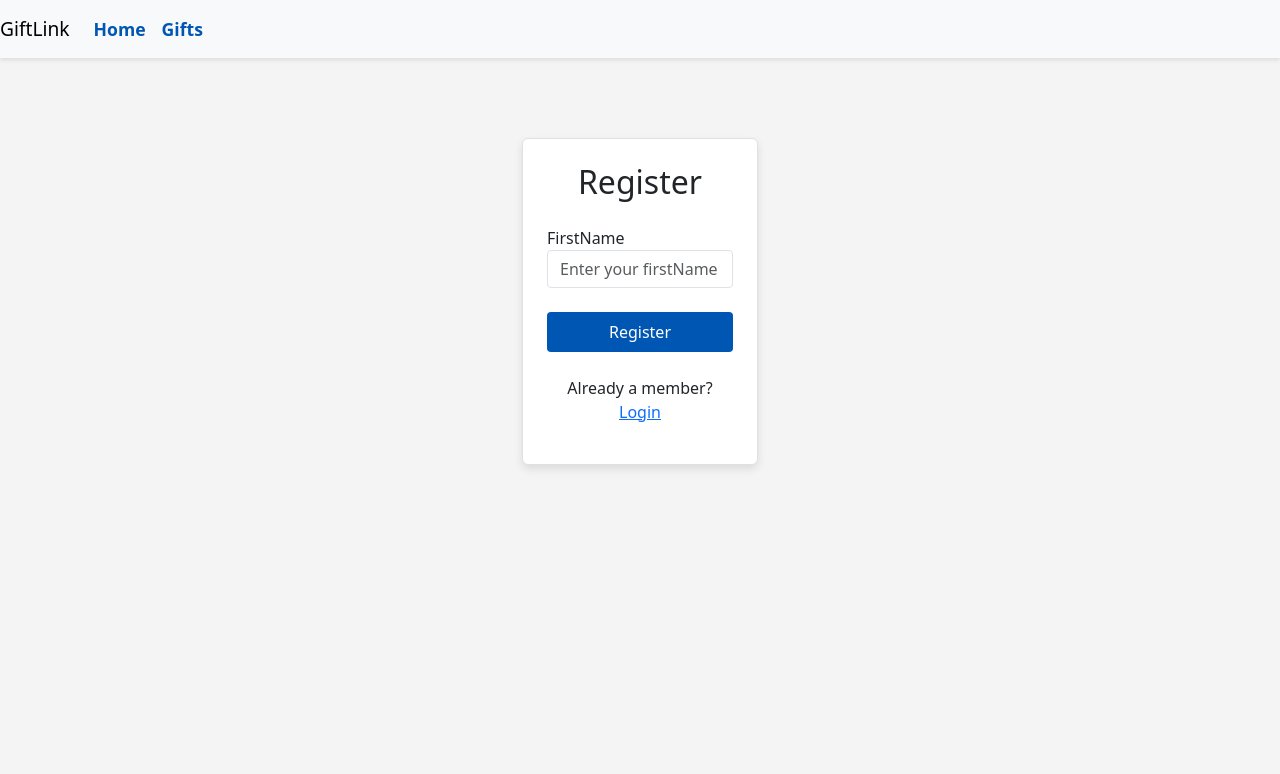
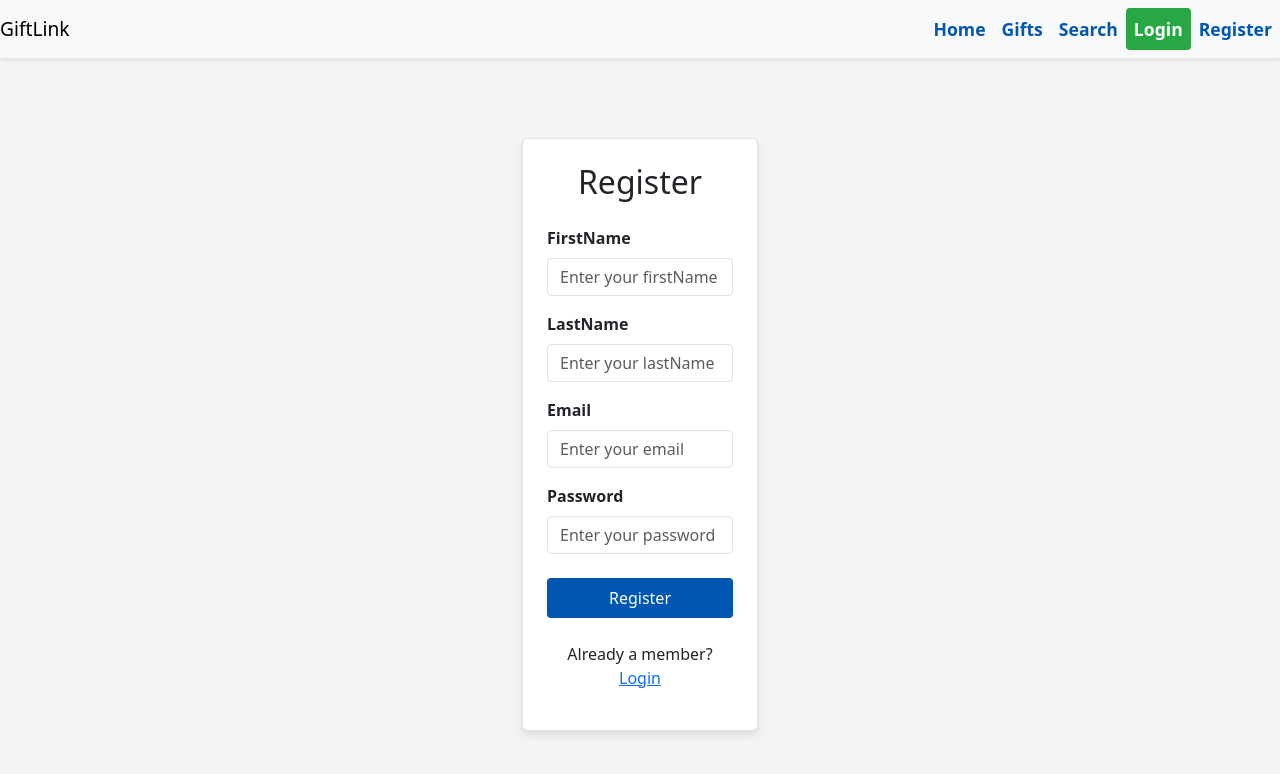
Before and after one commit to RRP-Codes/fullstack-capstone-project, a React (Create React App) app in the folder giftlink-frontend/: page /app/register in a window 1280 px wide. Shown: the top 774 px of the page. Built offline with nearby package versions, Linux system fonts and the light colour scheme; no server answers.

Commit message:
Implement Back-end in Register Component

```diff
--- a/giftlink-frontend/src/components/Navbar/Navbar.js
+++ b/giftlink-frontend/src/components/Navbar/Navbar.js
@@ -1,20 +1,80 @@
-import React from 'react';
+import React, { useEffect } from 'react'
+import { Link, useNavigate } from 'react-router-dom'
+import { urlConfig } from '../../config';
+import { useAppContext } from '../../context/AuthContext';
 
 export default function Navbar() {
+    const { isLoggedIn, setIsLoggedIn, userName, setUserName } = useAppContext();
+
+    const navigate = useNavigate();
+    useEffect(() => {
+        const authTokenFromSession = sessionStorage.getItem('auth-token');
+        const nameFromSession = sessionStorage.getItem('name');
+        if (authTokenFromSession) {
+            if (isLoggedIn && nameFromSession) {
+                setUserName(nameFromSession);
+            } else {
+                sessionStorage.removeItem('auth-token');
+                sessionStorage.removeItem('name');
+                sessionStorage.removeItem('email');
+                setIsLoggedIn(false);
+            }
+        }
+    }, [isLoggedIn, setIsLoggedIn, setUserName])
+    const handleLogout = () => {
+        sessionStorage.removeItem('auth-token');
+        sessionStorage.removeItem('name');
+        sessionStorage.removeItem('email');
+        setIsLoggedIn(false);
+        navigate(`/app`);
+
+    }
+    const profileSecton = () => {
+        navigate(`/app/profile`);
+    }
     return (
-        <nav className="navbar navbar-expand-lg navbar-light bg-light">
-            <a className="navbar-brand" href="/">GiftLink</a>
-            <div className="collapse navbar-collapse" id="navbarNav">
+        <>
+            <nav className="navbar navbar-expand-lg navbar-light bg-light" id='navbar_container'>
+                <a className="navbar-brand" href={`${urlConfig.backendUrl}/app`}>GiftLink</a>
+
+                <button className="navbar-toggler" type="button" data-toggle="collapse" data-target="#navbarNav" aria-controls="navbarNav" aria-expanded="false" aria-label="Toggle navigation">
+                    <span className="navbar-toggler-icon"></span>
+                </button>
+
+                <div className="collapse navbar-collapse justify-content-end" id="navbarNav">
                     <ul className="navbar-nav">
-
                         <li className="nav-item">
                             <a className="nav-link" href="/home.html">Home</a> {/* Link to home.html */}
                         </li>
                         <li className="nav-item">
-                        <a className="nav-link" href="/app">Gifts</a> {/* Updated Link */}
+                            <Link className="nav-link" to="/app">Gifts</Link> {/* Updated Link */}
                         </li>
+                        <li className="nav-item">
+                            <Link className="nav-link" to="/app/search">Search</Link>
+                        </li>
+                        <ul className="navbar-nav ml-auto">
+                            {isLoggedIn ? (
+                                <>
+                                    <li className="nav-item"> <span className="nav-link" style={{ color: "black", cursor: "pointer" }} onClick={profileSecton}>Welcome, {userName}</span> </li>
+                                    <li className="nav-item"><button className="nav-link login-btn" onClick={handleLogout}>Logout</button></li>
+                                </>
+                            ) : (
+                                <>
+                                    <li className="nav-item">
+
+                                        <Link className="nav-link login-btn" to="/app/login">Login</Link>
+                                    </li>
+                                    <li className="nav-item">
+                                        <Link className="nav-link register-btn" to="/app/register">Register</Link>
+                                    </li>
+                                </>
+                            )
+
+                            }
+                        </ul>
                     </ul>
                 </div>
             </nav>
-    );
+        </>
+    )
 }
--- a/giftlink-frontend/src/components/RegisterPage/RegisterPage.js
+++ b/giftlink-frontend/src/components/RegisterPage/RegisterPage.js
@@ -1,30 +1,74 @@
 import React, { useState } from 'react';
+//Step 1 - Task 1
+import { urlConfig } from '../../config';
+
+//Step 1 - Task 2
+import { useAppContext } from '../../context/AuthContext';
+
+//Step 1 - Task 3
+import { useNavigate } from 'react-router-dom';
 
 import './RegisterPage.css';
 
 function RegisterPage() {
-
-    //insert code here to create useState hook variables for firstName, lastName, email, password
     const [firstName, setFirstName] = useState('');
     const [lastName, setLastName] = useState('');
     const [email, setEmail] = useState('');
     const [password, setPassword] = useState('');
-    // insert code here to create handleRegister function and include console.log
+
+    //Step 1 - Task 4
+    const [showerr, setShowerr] = useState('');
+
+    //Step 1 - Task 5
+    const navigate = useNavigate();
+    const { setIsLoggedIn } = useAppContext();
+
     const handleRegister = async () => {
-        console.log("Register invoked")
+        const response = await fetch(`${urlConfig.backendUrl}/api/auth/register`, {
+            //Step 1 - Task 6
+            method: 'POST',
+            //Step 1 - Task 7
+            headers: {
+                'content-type': 'application/json',
+            },
+            //Step 1 - Task 8
+            body: JSON.stringify({
+                firstName: firstName,
+                lastName: lastName,
+                email: email,
+                password: password
+            })
+        });
+
+        //Step 2 - Task 1
+        const json = await response.json();
+        console.log('json data', json);
+        console.log('er', json.error);
+
+        //Step 2 - Task 2
+        if (json.authtoken) {
+            sessionStorage.setItem('auth-token', json.authtoken);
+            sessionStorage.setItem('name', firstName);
+            sessionStorage.setItem('email', json.email);
+            //Step 2 - Task 3
+            setIsLoggedIn(true);
+            //Step 2 - Task 4
+            navigate('/app');
+        }
+        if (json.error) {
+            //Step 2 - Task 5
+            setShowerr(json.error);
+        }
     }
+
     return (
         <div className="container mt-5">
             <div className="row justify-content-center">
                 <div className="col-md-6 col-lg-4">
                     <div className="register-card p-4 border rounded">
                         <h2 className="text-center mb-4 font-weight-bold">Register</h2>
-
-                        {/* insert code here to create input elements for all the variables - firstName, lastName, email, password */}
-                        <div className="mb-4">
-
-                            <label htmlFor="firstName" className="form label"> FirstName</label>
-                            <br></br>
+                        <div className="mb-3">
+                            <label htmlFor="firstName" className="form-label">FirstName</label>
                             <input
                                 id="firstName"
                                 type="text"
@@ -34,17 +78,57 @@ function RegisterPage() {
                                 onChange={(e) => setFirstName(e.target.value)}
                             />
                         </div>
-                        {<button className="btn btn-primary w-100 mb-3" onClick={handleRegister}>Register</button>}
+
+                        {/* last name */}
+
+                        <div className="mb-3">
+                            <label htmlFor="lastName" className="form-label">LastName</label>
+                            <input
+                                id="lastName"
+                                type="text"
+                                className="form-control"
+                                placeholder="Enter your lastName"
+                                value={lastName}
+                                onChange={(e) => setLastName(e.target.value)}
+                            />
+                        </div>
+
+                        {/* email  */}
+                        <div className="mb-3">
+                            <label htmlFor="email" className="form-label">Email</label>
+                            <input
+                                id="email"
+                                type="text"
+                                className="form-control"
+                                placeholder="Enter your email"
+                                value={email}
+                                onChange={(e) => setEmail(e.target.value)}
+                            />
+                            {/* Step 2 - Task 6*/}
+
+                            <div className="text-danger">{showerr}</div>
+                        </div>
+
+                        <div className="mb-4">
+                            <label htmlFor="password" className="form-label">Password</label>
+                            <input
+                                id="password"
+                                type="password"
+                                className="form-control"
+                                placeholder="Enter your password"
+                                value={password}
+                                onChange={(e) => setPassword(e.target.value)}
+                            />
+                        </div>
+                        <button className="btn btn-primary w-100 mb-3" onClick={handleRegister}>Register</button>
                         <p className="mt-4 text-center">
                             Already a member? <a href="/app/login" className="text-primary">Login</a>
                         </p>
-
                     </div>
                 </div>
             </div>
         </div>
-
-    )//end of return
+    );
 }
 
 export default RegisterPage;
```
Lines whose indentation alone changed are shown as unchanged.
